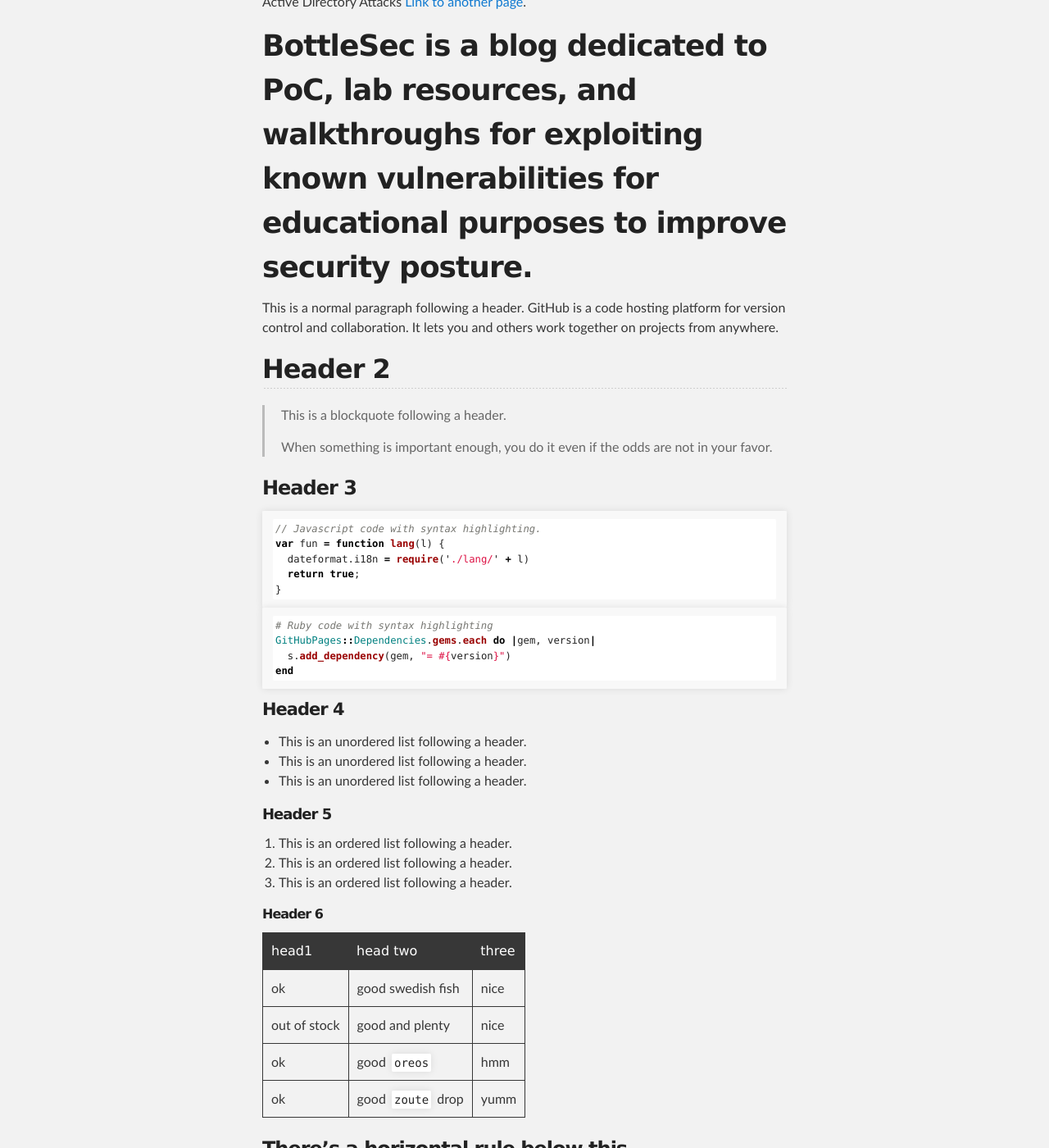
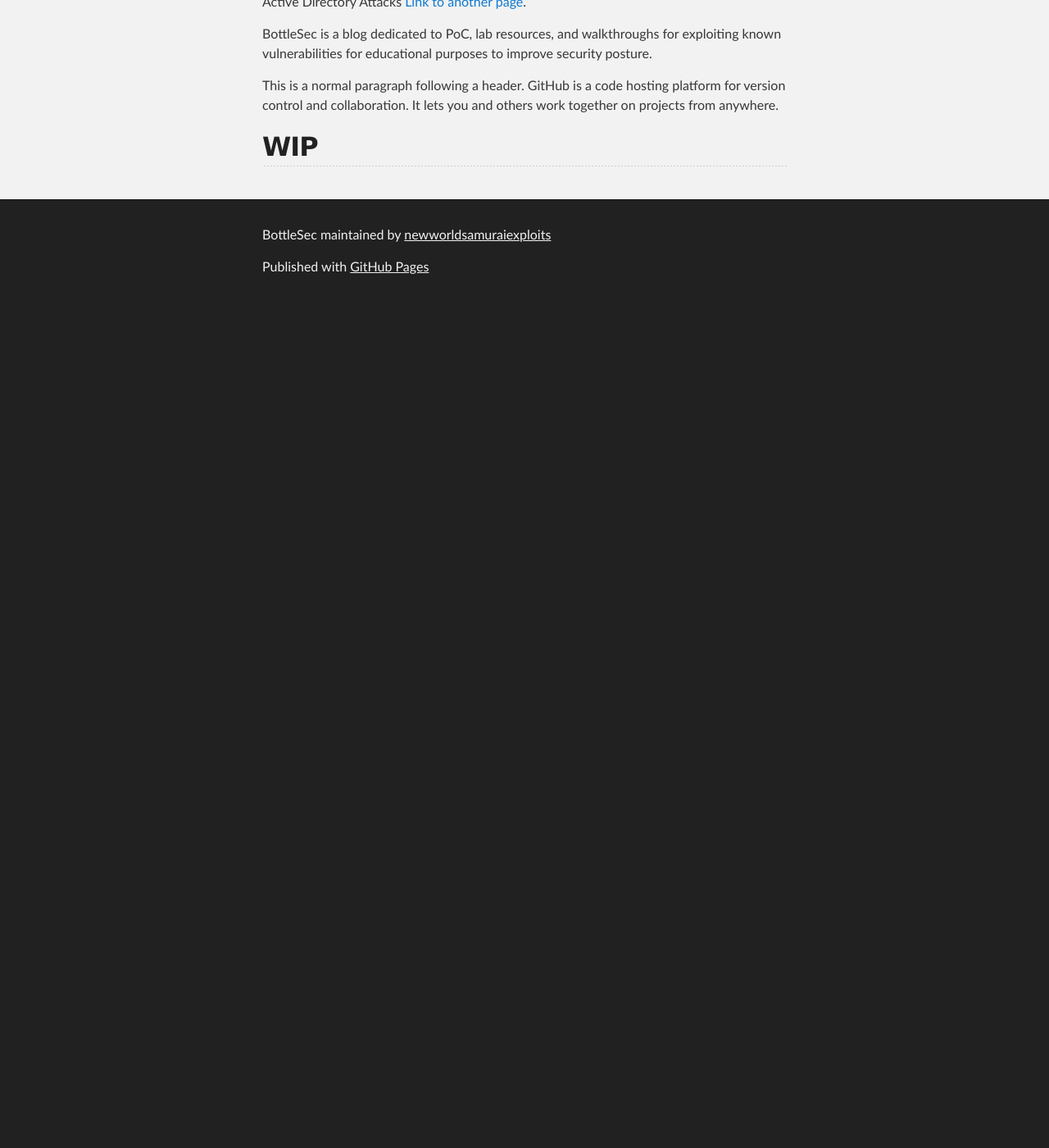
Before and after one commit to newworldsamuraiexploits/BottleSec, a Jekyll site: the page built from index.md, in a window 1280 px wide and 1400 px high, scrolled down 270 px. Shown: the whole window at 82% size. Built offline with Jekyll 4.4.1, drawn with Linux system fonts in a browser that asks for light colours; our own code applies the rules of GitHub Pages for plain Markdown files; after the commit the page ends 900 px from its top, so only the background shows below that; some of the changed text lies outside the part shown.

Commit message:
Update index.md

````diff
--- a/index.md
+++ b/index.md
@@ -3,114 +3,8 @@ Active Directory Attacks
 
 
 
-# BottleSec is a blog dedicated to PoC, lab resources, and walkthroughs for exploiting known vulnerabilities for educational purposes to improve security posture.
+BottleSec is a blog dedicated to PoC, lab resources, and walkthroughs for exploiting known vulnerabilities for educational purposes to improve security posture.
 
 This is a normal paragraph following a header. GitHub is a code hosting platform for version control and collaboration. It lets you and others work together on projects from anywhere.
 
-## Header 2
-
-> This is a blockquote following a header.
->
-> When something is important enough, you do it even if the odds are not in your favor.
-
-### Header 3
-
-```js
-// Javascript code with syntax highlighting.
-var fun = function lang(l) {
-  dateformat.i18n = require('./lang/' + l)
-  return true;
-}
-```
-
-```ruby
-# Ruby code with syntax highlighting
-GitHubPages::Dependencies.gems.each do |gem, version|
-  s.add_dependency(gem, "= #{version}")
-end
-```
-
-#### Header 4
-
-*   This is an unordered list following a header.
-*   This is an unordered list following a header.
-*   This is an unordered list following a header.
-
-##### Header 5
-
-1.  This is an ordered list following a header.
-2.  This is an ordered list following a header.
-3.  This is an ordered list following a header.
-
-###### Header 6
-
-| head1        | head two          | three |
-|:-------------|:------------------|:------|
-| ok           | good swedish fish | nice  |
-| out of stock | good and plenty   | nice  |
-| ok           | good `oreos`      | hmm   |
-| ok           | good `zoute` drop | yumm  |
-
-### There's a horizontal rule below this.
-
-* * *
-
-### Here is an unordered list:
-
-*   Item foo
-*   Item bar
-*   Item baz
-*   Item zip
-
-### And an ordered list:
-
-1.  Item one
-1.  Item two
-1.  Item three
-1.  Item four
-
-### And a nested list:
-
-- level 1 item
-  - level 2 item
-  - level 2 item
-    - level 3 item
-    - level 3 item
-- level 1 item
-  - level 2 item
-  - level 2 item
-  - level 2 item
-- level 1 item
-  - level 2 item
-  - level 2 item
-- level 1 item
-
-### Small image
-
-![Octocat](https://github.githubassets.com/images/icons/emoji/octocat.png)
-
-### Large image
-
-![Branching](https://guides.github.com/activities/hello-world/branching.png)
-
-
-### Definition lists can be used with HTML syntax.
-
-<dl>
-<dt>Name</dt>
-<dd>Godzilla</dd>
-<dt>Born</dt>
-<dd>1952</dd>
-<dt>Birthplace</dt>
-<dd>Japan</dd>
-<dt>Color</dt>
-<dd>Green</dd>
-</dl>
-
-```
-Long, single-line code blocks should not wrap. They should horizontally scroll if they are too long. This line should be long enough to demonstrate this.
-```
-
-```
-The final element.
-```
+## WIP
````
